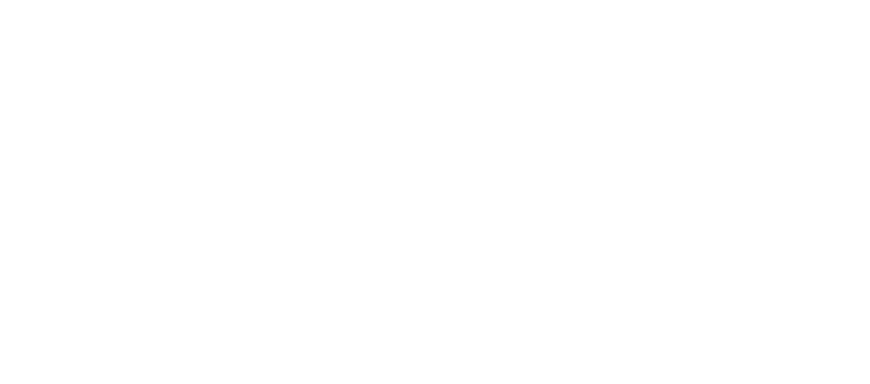
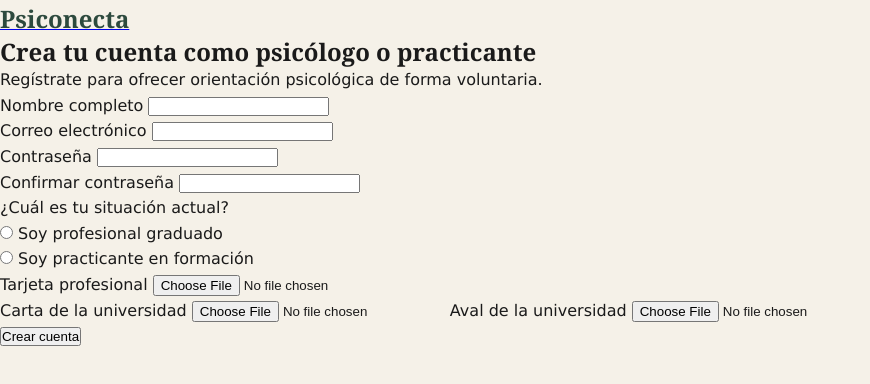
Before and after one commit to willop-z/psiconecta, a plain HTML site: page frontend/profesional.html in a window 1280 px wide. Shown: the whole page, without its empty margins (0-870 px from the left). Drawn offline with Linux system fonts and the light colour scheme.

Commit message:
se agrega la estructura base en la página de profesional e igualmente un diseño base, se crea archivo css exclusivamente para consultante y profesional .html

```diff
--- a/frontend/consultante.html
+++ b/frontend/consultante.html
@@ -3,8 +3,8 @@
 <head>
     <meta charset="UTF-8">
     <meta name="viewport" content="width=device-width, initial-scale=1.0">
-    <title>Psiconecta — Registro de consultante</title>
-    <link rel="stylesheet" href="css/style.css">
+    <title>Psiconecta — Consultante</title>
+    <link rel="stylesheet" href="css/registro.css">
 </head>
 <body>
 
--- /dev/null
+++ b/frontend/css/registro.css
@@ -0,0 +1,34 @@
+/* ===== Variables de color ===== */
+:root {
+    --color-verde: #2D4A3E;
+    --color-beige: #F5F1E8;
+    --color-texto: #1A1A1A;
+    --color-coral: #E8846B;
+    --color-blanco: #FFFFFF;
+}
+
+/* ===== Reset básico ===== */
+* {
+    margin: 0;
+    padding: 0;
+    box-sizing: border-box;
+}
+
+body {
+    font-family: Verdana, Arial, sans-serif;
+    color: var(--color-texto);
+    background-color: var(--color-beige);
+    line-height: 1.6;
+}
+
+h1, h2, h3 {
+    font-family: Georgia, 'Times New Roman', serif;
+    line-height: 1.2;
+}
+
+.logo-texto {
+    font-family: Georgia, 'Times New Roman', serif;
+    font-size: 1.5rem;
+    font-weight: bold;
+    color: var(--color-verde);
+}
--- a/frontend/profesional.html
+++ b/frontend/profesional.html
@@ -0,0 +1,77 @@
+<!DOCTYPE html>
+<html lang="es">
+<head>
+    <meta charset="UTF-8">
+    <meta name="viewport" content="width=device-width, initial-scale=1.0">
+    <title>Psiconecta — Psicólogo/Practicante</title>
+    <link rel="stylesheet" href="css/registro.css">
+</head>
+<body>
+
+<header class="header-simple">
+    <a href="index.html" class="logo">
+        <span class="logo-texto">Psiconecta</span>
+    </a>
+</header>
+
+<section class="registro">
+    <div class="registro-formulario">
+        <h1>Crea tu cuenta como psicólogo o practicante</h1>
+        <p class="registro-subtitulo">Regístrate para ofrecer orientación psicológica de forma voluntaria.</p>
+
+        <form>
+            <div class="registro-campo">
+                <label for="nombre">Nombre completo</label>
+                <input type="text" id="nombre" name="nombre" required>
+            </div>
+
+            <div class="registro-campo">
+                <label for="correo">Correo electrónico</label>
+                <input type="email" id="correo" name="correo" required>
+            </div>
+
+            <div class="registro-campo">
+                <label for="contrasena">Contraseña</label>
+                <input type="password" id="contrasena" name="contrasena" required>
+            </div>
+
+            <div class="registro-campo">
+                <label for="confirmar-contrasena">Confirmar contraseña</label>
+                <input type="password" id="confirmar-contrasena" name="confirmar-contrasena" required>
+            </div>
+
+            <div class="registro-campo registro-tipo">
+                <label>¿Cuál es tu situación actual?</label>
+
+                <div class="registro-tipo-opcion">
+                    <input type="radio" id="tipo-profesional" name="tipo" value="profesional" required>
+                    <label for="tipo-profesional">Soy profesional graduado</label>
+                </div>
+
+                <div class="registro-tipo-opcion">
+                    <input type="radio" id="tipo-practicante" name="tipo" value="practicante" required>
+                    <label for="tipo-practicante">Soy practicante en formación</label>
+                </div>
+            </div>
+
+            <div id="documentos-profesional" class="registro-documentos oculto">
+                <label for="doc-tarjeta">Tarjeta profesional</label>
+                <input type="file" id="doc-tarjeta" name="doc-tarjeta">
+            </div>
+
+            <div id="documentos-practicante" class="registro-documentos oculto">
+                <label for="doc-carta">Carta de la universidad</label>
+                <input type="file" id="doc-carta" name="doc-carta">
+
+                <label for="doc-aval">Aval de la universidad</label>
+                <input type="file" id="doc-aval" name="doc-aval">
+            </div>
+
+            <button type="submit" class="btn-registrar">Crear cuenta</button>
+        </form>
+    </div>
+</section>
+
+</body>
+<script src="js/script.js"></script>
+</html>
```
